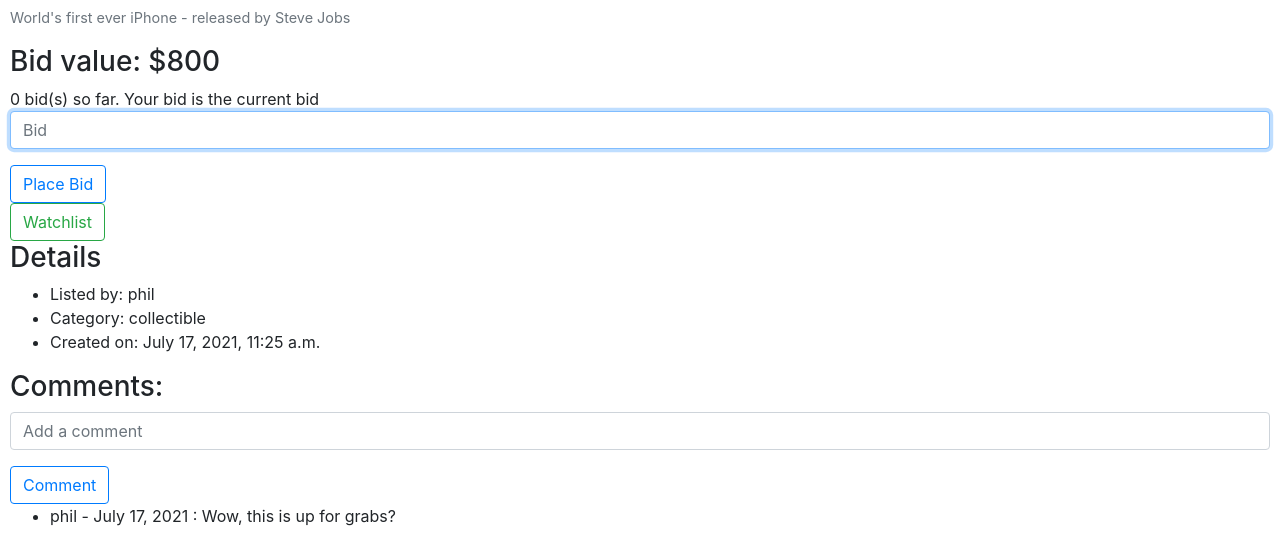
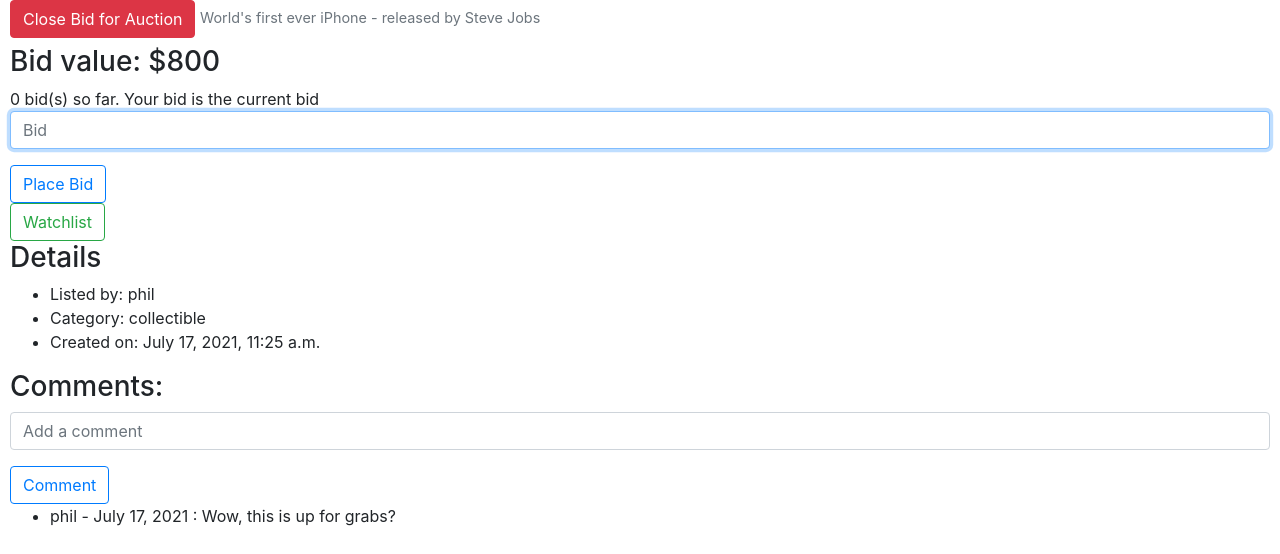
Before and after one commit to skumrjb/auction_webapp, a Django app: page /listing/15 in a window 1280 px wide. Shown: the part 510-1064 px from the top of the page. Run offline with Django 3.2, Linux system fonts and the light colour scheme; a user stored in the database is signed in; data comes from the database, SQL or seed files in the repository; both versions use the stored data as it was after the commit; some libraries are stand-ins or nearby versions.

Commit message:
added listing closure

```diff
--- a/auctions/templates/auctions/listing.html
+++ b/auctions/templates/auctions/listing.html
@@ -3,6 +3,17 @@
 {% block body %}
 
 <h2>Listing: {{listing.title}}</h2>
+{% if listing.closed %}
+    <div id="close-listing">
+    <h3> The listing is closed for bidding and won by {{listing.last_bid.user}}</h3>
+    </div>
+{% elif not listing.closed %}
+    <form action="{% url 'close_listing' listing=listing.id %}" method="post">
+        {% csrf_token %}
+        <button name="close-listing" class="btn btn-danger" type="submit" value="closed">Close Bid for Auction</button>
+{% else %}
+        {{message}}
+{% endif %}
 
 <figure class="figure">
     <img src="{{listing.img}}" class="figure-img img-fluid rounded" alt="...">
--- a/auctions/urls.py
+++ b/auctions/urls.py
@@ -13,5 +13,6 @@
     path("watchlist", views.user_watchlist, name="user_watchlist"),
     path("add_watchlist/<str:listing>", views.add_to_watchlist, name="add_watchlist"),
     path("add_comment/<str:listing>", views.add_comments, name="add_comment"),
+    path("close_listing/<str:listing>", views.close_listing, name="close_listing")
 
 ]
--- a/auctions/views.py
+++ b/auctions/views.py
@@ -3,7 +3,7 @@
 from django.http import HttpResponse, HttpResponseRedirect
 from django.shortcuts import render, redirect
 from django.urls import reverse
-from .forms import ListingForm, BidForm, CommentForm
+from .forms import ListingForm, BidForm, CommentForm, CloseListingForm
 from django.core.exceptions import ValidationError
 
 from .models import User, AuctionListing, Bid, Comment, WatchList
@@ -214,3 +214,31 @@
             listing_comment.save()
 
             return HttpResponseRedirect(request.META.get('HTTP_REFERER'))
+
+
+def close_listing (request, listing):
+
+    user = request.user
+    if user.id is None:
+        return redirect('login')
+
+    listing_to_close = AuctionListing.objects.get(id=listing)
+
+    if user == listing_to_close.user :
+        print('hi')
+        if request.method == 'POST':
+            form = CloseListingForm(request.POST or None)
+            if form.is_valid():
+                closed = form.cleaned_data['closed']
+                closure = AuctionListing.objects.create(
+                    user=user,
+                    closed=True)
+                closure.save()
+
+        return HttpResponseRedirect(request.META.get('HTTP_REFERER'))
+
+    else:
+        data = {
+            'message' : 'Sorry, you are not authorised to close the bid'
+        }
+        return HttpResponseRedirect(request.META.get('HTTP_REFERER'), data)
```
Also changed, not shown: auctions/forms.py (+9 -0 lines), db.sqlite3.
